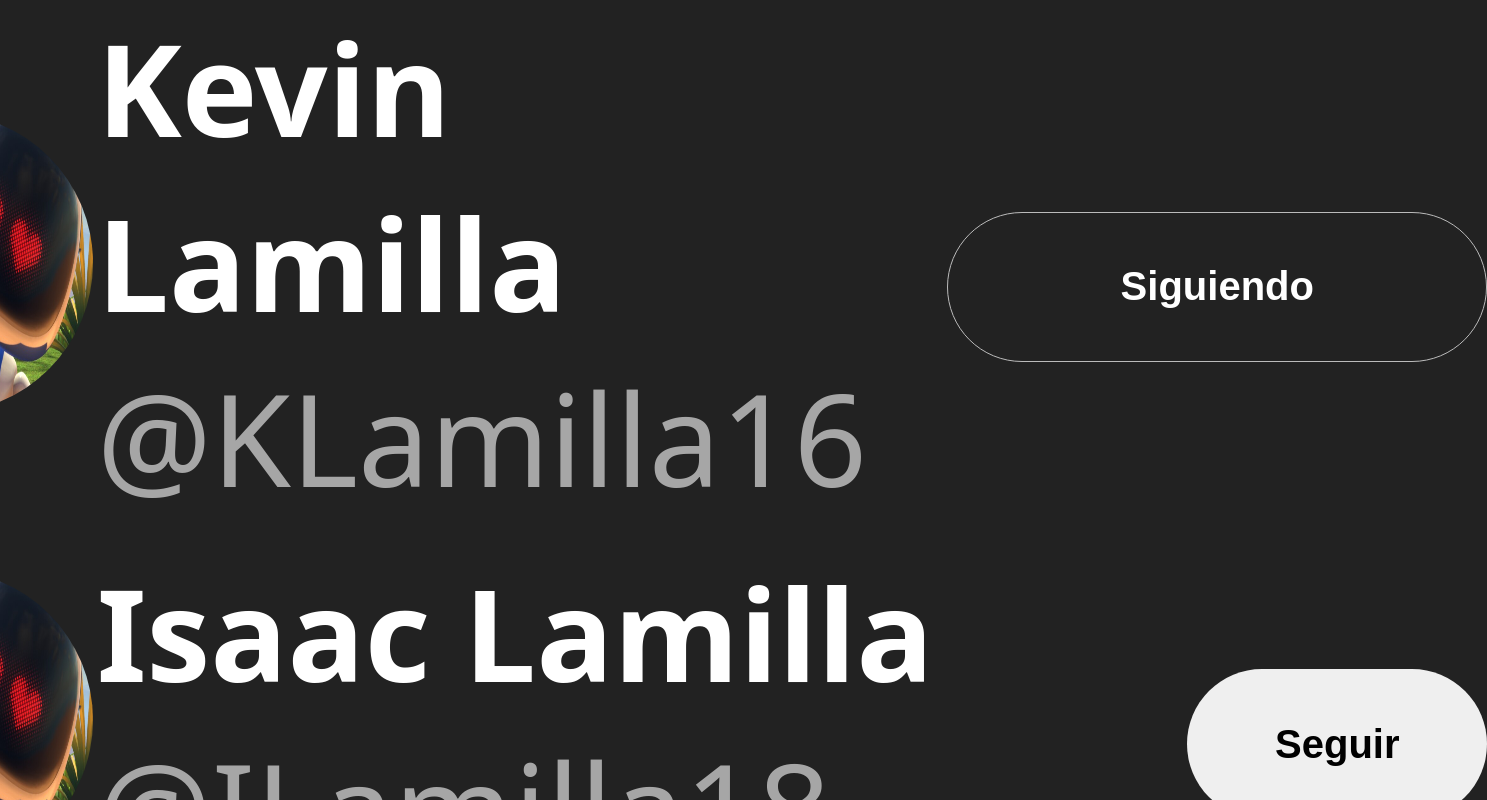
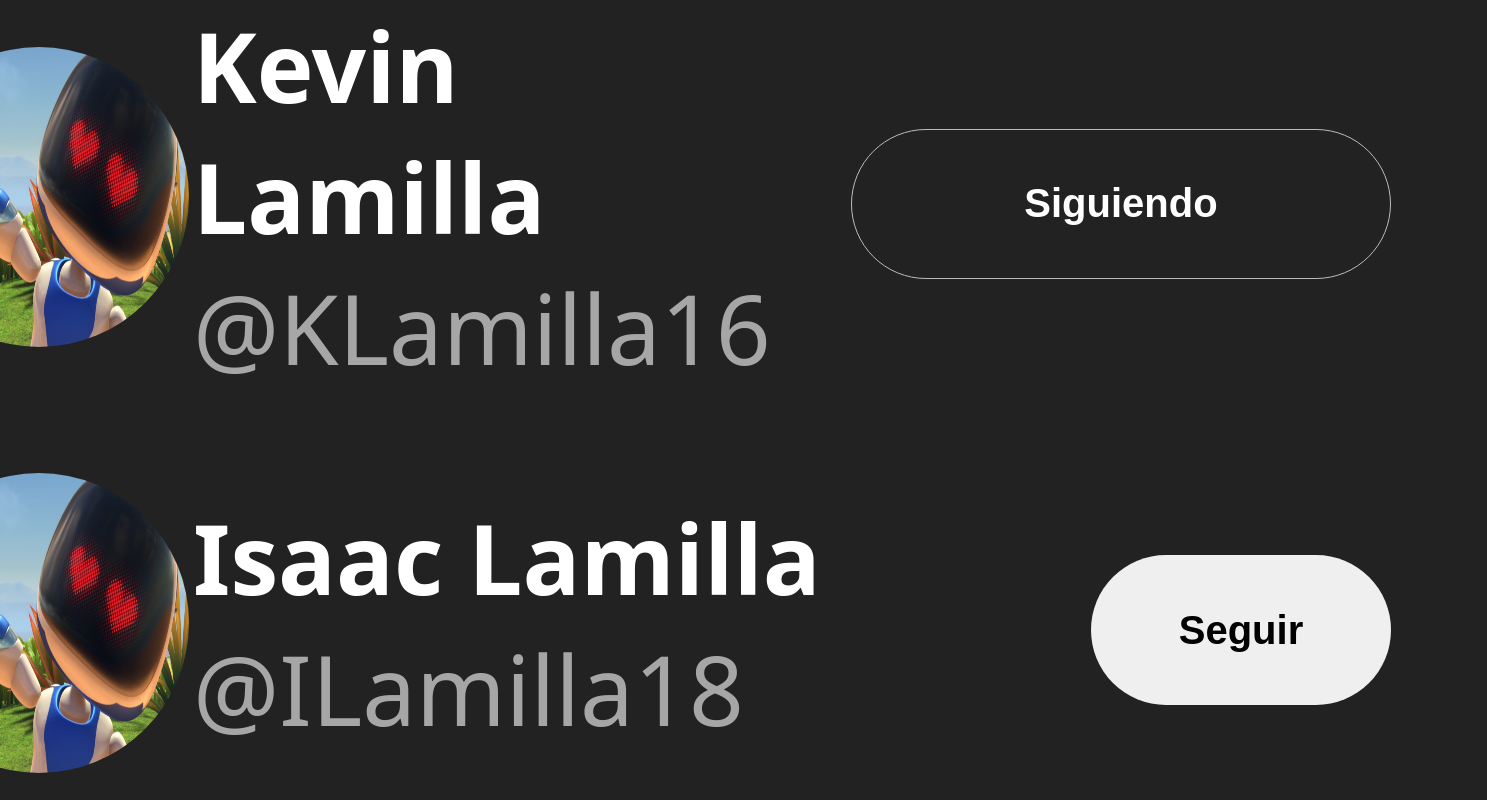
Before and after one commit to Lamilla19/Practica-React, a React (Vite) app in the folder proyectos/00-hola-mundo/: page / in a window 1280 px wide. Shown: the top 800 px of the page, 1487 px wide, since content can reach past the window. Built offline with nearby package versions, Linux system fonts and the light colour scheme.

Commit message:
Se actualizo estilos

```diff
--- a/proyectos/00-hola-mundo/src/App.css
+++ b/proyectos/00-hola-mundo/src/App.css
@@ -2,7 +2,7 @@
     display: flex;
     align-items: center;
     color : white;
-    font-size: 8rem;
+    font-size: 6rem;
     justify-content: space-between;
 }
 
@@ -73,5 +73,5 @@
 .App{
     display: flex;
     flex-direction: column;
-    gap: 20px;
+    gap: 5rem;
 }
```
